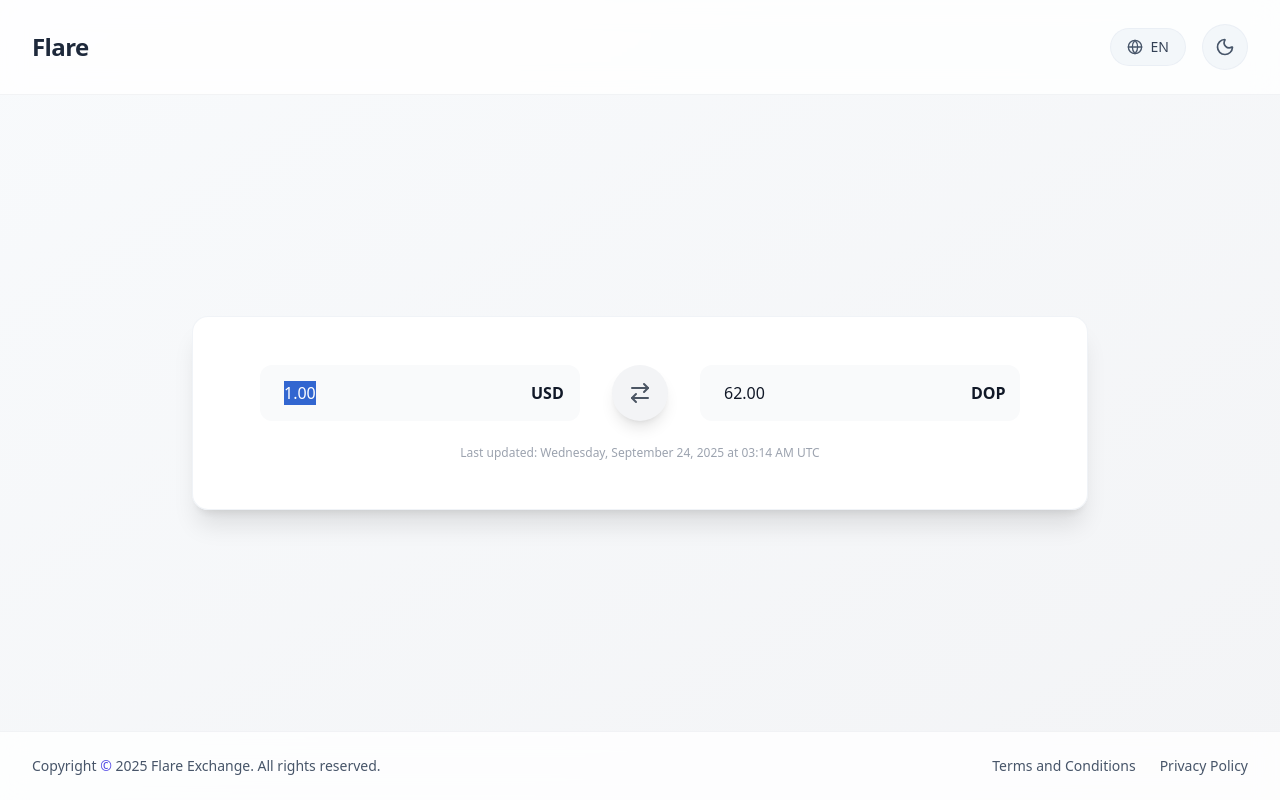
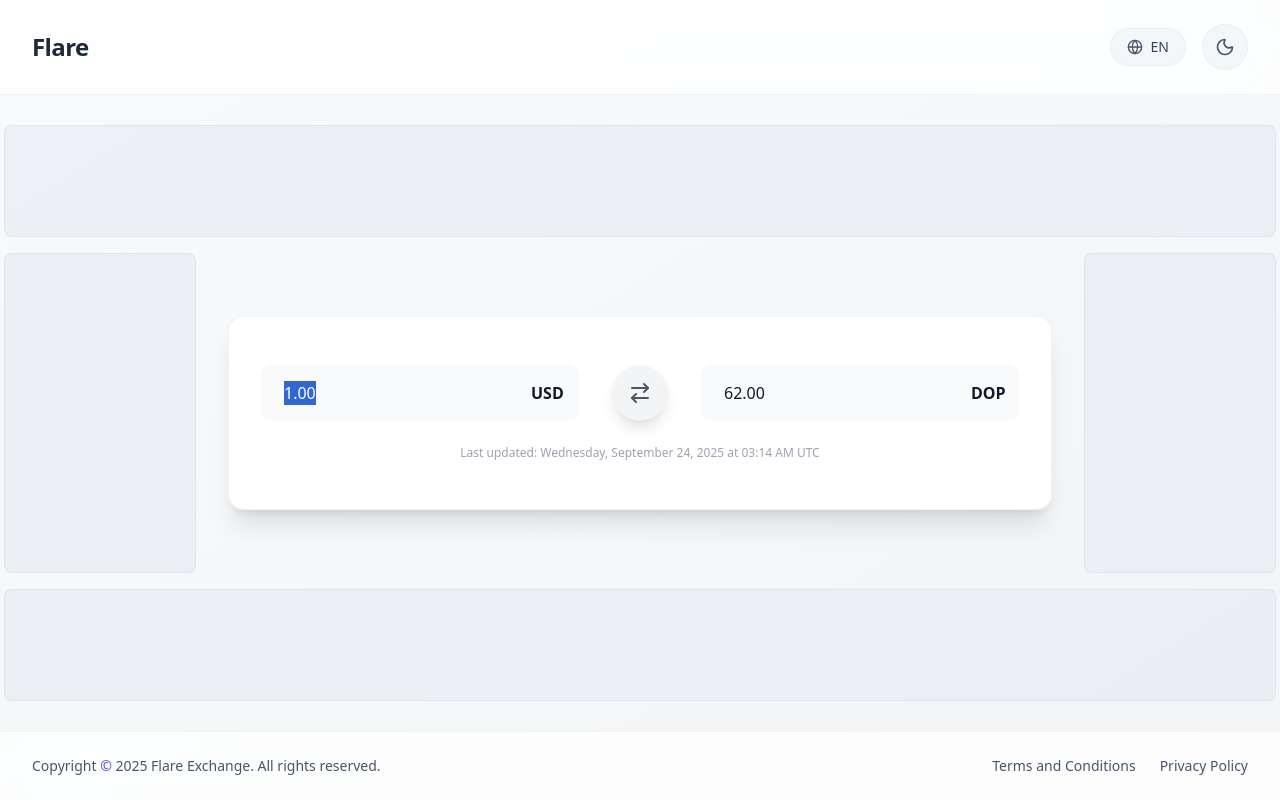
Before and after one commit to sherlingdev/flare, a Next.js app: page / in a window 1280 px wide. Built offline with nearby package versions, Linux system fonts and the light colour scheme.

Commit message:
Show ad spaces with proper styling - remove display:none and add background colors

```diff
--- a/src/components/AdBanner.tsx
+++ b/src/components/AdBanner.tsx
@@ -11,7 +11,7 @@ export default function AdBanner({ className = '', position = 'top' }: AdBannerP
     const adSlot = position === 'top' ? '6460980142' : '8428667939';
 
     return (
-        <div className={`w-full h-32 md:h-28 ${className}`} style={{ display: 'none' }}>
+        <div className={`w-full h-32 md:h-28 ${className} bg-slate-200/50 dark:bg-slate-700/30 rounded-lg border border-slate-300/40 dark:border-slate-600/20`}>
             <AdSense
                 adSlot={adSlot}
                 adFormat="horizontal"
--- a/src/components/AdSidebar.tsx
+++ b/src/components/AdSidebar.tsx
@@ -11,7 +11,7 @@ export default function AdSidebar({ className = '', position = 'left' }: AdSideb
     const adSlot = position === 'left' ? '6540871197' : '5544332211';
 
     return (
-        <div className={`w-48 h-80 ${className}`} style={{ display: 'none' }}>
+        <div className={`w-48 h-80 ${className} bg-slate-200/50 dark:bg-slate-700/30 rounded-lg border border-slate-300/40 dark:border-slate-600/20`}>
             <AdSense
                 adSlot={adSlot}
                 adFormat="vertical"
```
